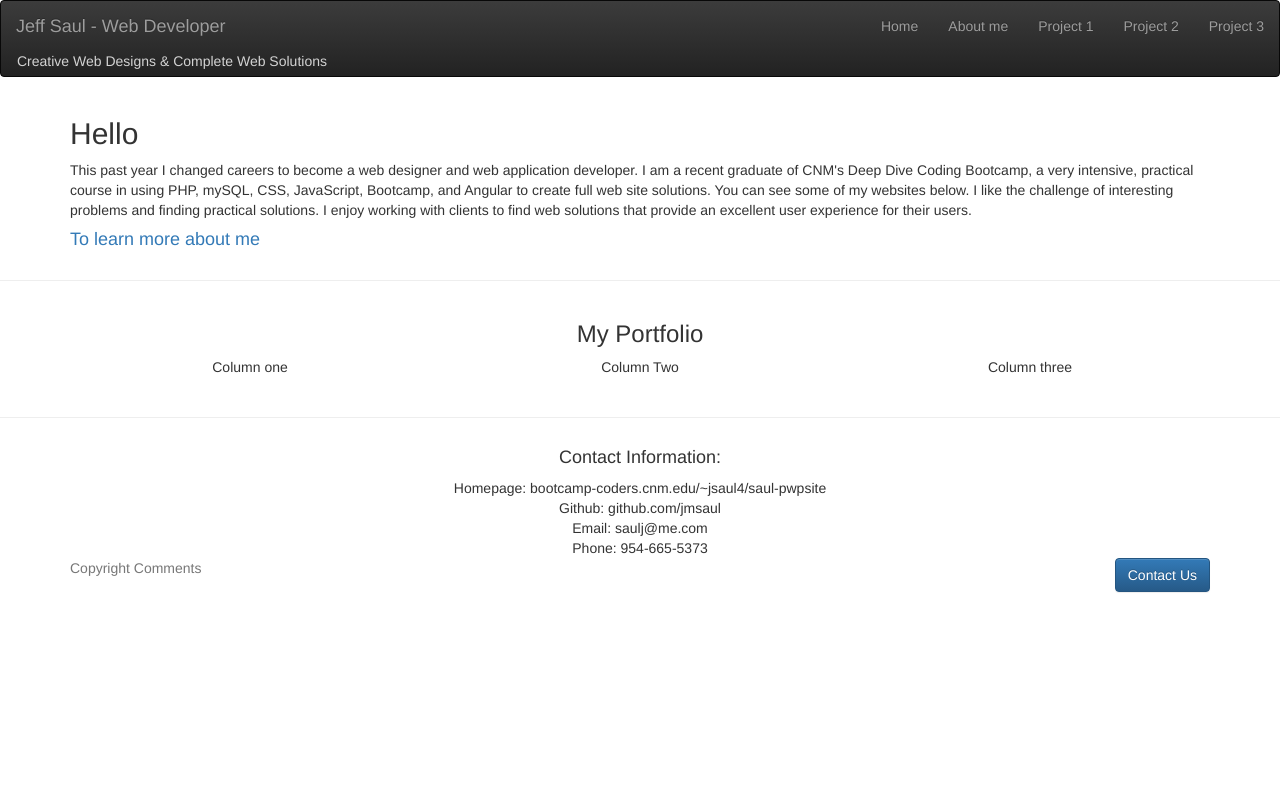
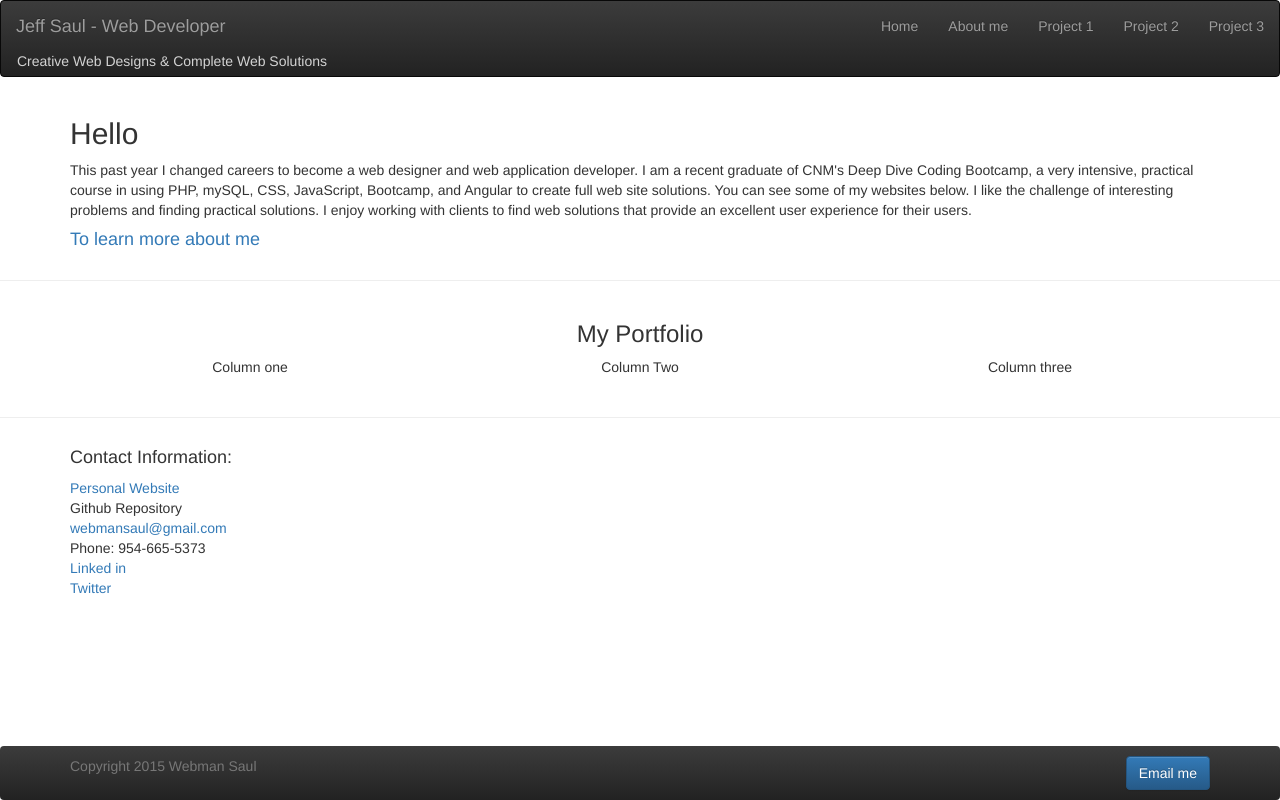
Before and after one commit to jmsaul/saul-pwpsite, a PHP site: page / in a window 1280 px wide. Run offline with PHP 8.4, Linux system fonts and the light colour scheme; some libraries are stand-ins or nearby versions.

Commit message:
Milestones 5 - fixed footer and unordered list

```diff
--- a/public_html/css/style.css
+++ b/public_html/css/style.css
@@ -12,3 +12,44 @@
 .white-text0 {
 	color:white;
 }
+
+.contact-info {
+	list-style-type: none;
+	padding-left: 0px;
+}
+
+/*
+* Footer format
+*
+*/
+footer {
+	background-image: linear-gradient(to bottom, #3C3C3C 0px, #222 100%);
+	background-repeat: repeat-x;
+	border-radius: 4px;
+	background-color: #222;
+	border-color: #080808;
+	color: white;
+	padding: 10px 0px;
+}
+
+main {
+	padding-bottom: 20px;
+}
+/***
+* Flexbox Sticky Footer
+* http://philipwalton.github.io/solved-by-flexbox/demos/sticky-footer/
+***/
+
+/*corrects IE min-height bug*/
+html { display: flex;}
+body { width: 100%;}
+
+.sfooter {
+	display: flex;
+	flex-direction: column;
+	min-height: 100vh;
+}
+
+.sfooter-content {
+	flex: 1 0 auto;
+}
--- a/public_html/index.php
+++ b/public_html/index.php
@@ -51,6 +51,7 @@
 					<div class="white-text1">Creative Web Designs & Complete Web Solutions</div>
 				</div>
 
+
 					<!-- here are your main nav links, grouped for toggling -->
 					<div class="collapse navbar-collapse" id="main-menu">
 						<u1 class="nav navbar-nav navbar-right"
@@ -63,6 +64,7 @@
 					</div>
 			</nav>
 
+			<main>
 			<div class="container">
 				<h2>Hello</h2>
 				<p>This past year I changed careers to become a web designer and web application developer. I am a recent
@@ -88,25 +90,29 @@
 
 			<br>
 			<hr>
-			<div class="container text-center">
+			<div class="container">
 				<h4>Contact Information:</h4>
-				<div>Homepage: bootcamp-coders.cnm.edu/~jsaul4/saul-pwpsite</div>
-				<div>Github: github.com/jmsaul</div>
-				<div>Email: saulj@me.com</div>
-				<div>Phone: 954-665-5373</div>
+				<ul class="contact-info">
+					<li><a href="Homepage: bootcamp-coders.cnm.edu/~jsaul4/saul-pwpsite">Personal Website</a></li>
+					<li><a href="github.com/jmsaul"></a>Github Repository</li>
+					<li><a href="mailto:webmansaul@gmail.com">webmansaul@gmail.com</a></li>
+					<li>Phone: 954-665-5373</li>
+					<li><a href="#">Linked in</a></li>
+					<li><a href="#">Twitter</a></li>
+				</ul>
+			</div>
+
+			</main>
 		</div>
 
 
-		</div>
-		</div>
-
 		<footer class="footer">
 			<div class="container">
-				<p class="text-muted">Copyright Comments
+				<p class="text-muted">Copyright 2015 Webman Saul
 			<span class="pull-right">
 				<!--	This will send an email to trailquailabq@gmail.com		-->
 				<a class="btn btn-primary" href="mailto:saulj@me.com"
-					role="button">Contact Us</a>
+					role="button">Email me</a>
 			</span>
 				</p>
 			</div>
```
Lines whose indentation alone changed are shown as unchanged.
